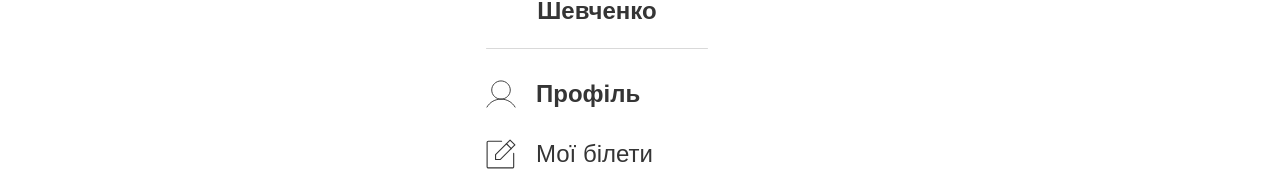
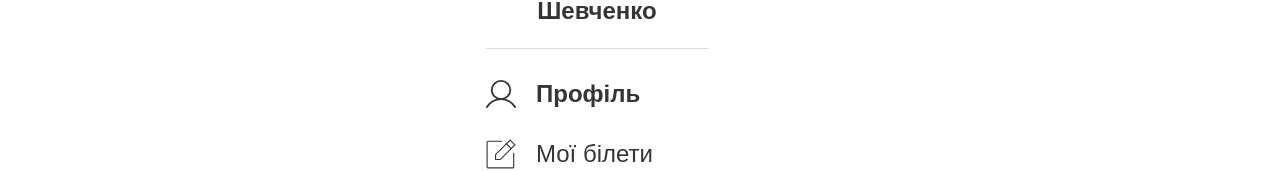
Before and after one commit to viktor-kindrat/finish, a React (Create React App) app: page /account in a window 1280 px wide. Shown: the part 193-364 px from the top of the page. Built offline with nearby package versions, Linux system fonts and the light colour scheme.

Commit message:
update. style update. location dependences setup

```diff
--- a/src/Components/Account/Account.jsx
+++ b/src/Components/Account/Account.jsx
@@ -1,11 +1,15 @@
 import "./Styles/Account.css"
 
-import { Link, Routes, Route } from "react-router-dom"
+import { Link, Routes, Route, useLocation } from "react-router-dom"
 
 import profileIcon from "./SVG/profile.svg"
 import ticketIcon from "./SVG/tickets.svg"
+import profileActiveIcon from "./SVG/profile-active.svg"
+import ticketActiveIcon from "./SVG/tickets-active.svg"
 
-function Account () {
+function Account() {
+    let location = useLocation()
+    console.log(location)
     return (
         <section className="Account">
             <div className="Account__menu">
@@ -14,13 +18,13 @@ function Account () {
                 </div>
                 <nav className="Account__menu-nav">
                     <Link to="/account">
-                        <button className="Account__menu-btn Account__menu-btn_selected">
-                            <img height={30} src={profileIcon} alt="Профіль" /> Профіль
+                        <button className={`Account__menu-btn ${location.pathname === "/account" ? "Account__menu-btn_selected" : ""}`}>
+                            <img height={30} src={location.pathname === "/account" ? profileActiveIcon : profileIcon} alt="Профіль" /> Профіль
                         </button>
                     </Link>
                     <Link to="/account/tickets">
-                        <button className="Account__menu-btn">
-                            <img height={30} src={ticketIcon} alt="Мої білети" /> Мої білети
+                        <button className={`Account__menu-btn ${location.pathname === "/account/tickets" ? "Account__menu-btn_selected" : ""}`}>
+                            <img height={30} src={location.pathname === "/account/tickets" ? ticketActiveIcon : ticketIcon} alt="Мої білети" /> Мої білети
                         </button>
                     </Link>
                 </nav>
--- a/src/Components/Account/Styles/Account.css
+++ b/src/Components/Account/Styles/Account.css
@@ -79,6 +79,11 @@
   font-style: normal;
   font-weight: 400;
   line-height: normal;
+  transition: font 0.3s;
+  -webkit-transition: font 0.3s;
+  -moz-transition: font 0.3s;
+  -ms-transition: font 0.3s;
+  -o-transition: font 0.3s;
 }
 .Account .Account__menu .Account__menu-nav .Account__menu-btn_selected {
   font-weight: 600;
--- a/src/Components/Account/Styles/Account.scss
+++ b/src/Components/Account/Styles/Account.scss
@@ -83,6 +83,11 @@
                 font-style: normal;
                 font-weight: 400;
                 line-height: normal;
+                transition: font 0.3s;
+                -webkit-transition: font 0.3s;
+                -moz-transition: font 0.3s;
+                -ms-transition: font 0.3s;
+                -o-transition: font 0.3s;
 
                 &_selected {
                     font-weight: 600;
```
